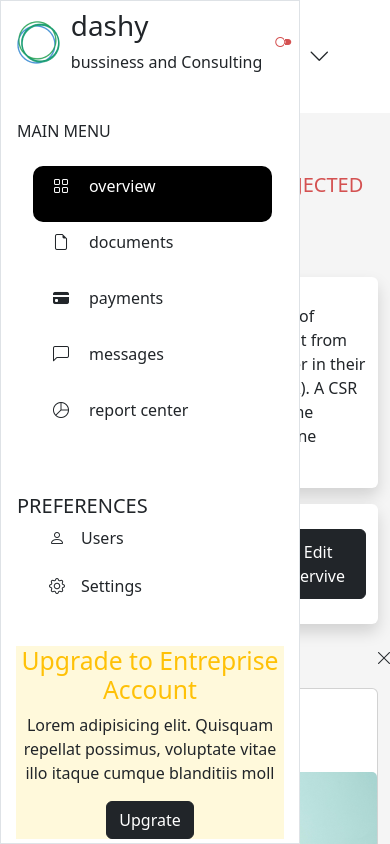
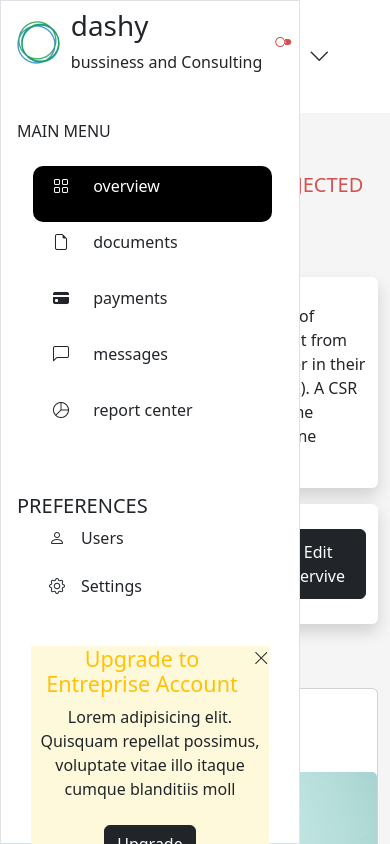
Before and after one commit to SamLaye/bootcampProjetReact1, a React (Create React App) app: page / in a window 390 px wide. Shown: the top 844 px of the page. Built offline with nearby package versions, Linux system fonts and the light colour scheme; the HTML template or start-up script is replaced by a standard one.

Commit message:
envoi a main

```diff
--- a/src/Maria.css
+++ b/src/Maria.css
@@ -9,13 +9,9 @@
     width: 90%;
   }
   .doing{
-    width: 90%;
+    width: 95%;
     margin: 0 auto;
     background-color: #FFF9DB;
-  }
-  .X{
-    left: 260px;
-    top: 0px;
   }
   .card{
    min-height:570px;
@@ -24,11 +20,11 @@
   #body{
     background-color: #f5f5f5 !important;
   }
+  @media screen and (max-width:996px){
 
-  @media screen and (max-width:860px){
-
-    .X{
-      left: 360px;
-      top: 0px;
+    .doing{
+      width: 80%;
+      margin: 0 auto;
+      background-color: #FFF9DB;
     }
   }
--- a/src/component/Sidebar.jsx
+++ b/src/component/Sidebar.jsx
@@ -36,7 +36,7 @@ export default function Sidebar({munuItems,handleToggle}) {
             munuItems.map((items) => (
                 <li className=' list-unstyled pb-4 pt-2 pe-5  fs-5' id={items.list} >
                   <i className={items.icon} id={items.id} ></i>
-                    {items.name} </li>
+                  <span>  {items.name}</span> </li>
             ))
             }
             </ul>
@@ -55,16 +55,14 @@ export default function Sidebar({munuItems,handleToggle}) {
             </ul>
 
         </div>
-        <div className='doing text-center  position-relative mt-5'>
-            <h3 className='text-warning text-wrap text-center fs-2'> Upgrade to Entreprise Account</h3>
+        <div className='doing text-center mt-5'>
+            <div className='d-flex'>
+            <h3 className='text-warning  fs-4'>Upgrade to Entreprise Account</h3>
+            <i className="bi bi-x-lg "></i>
+            </div>
             <p className='fs-6'>Lorem  adipisicing elit. Quisquam repellat possimus, voluptate vitae illo itaque cumque blanditiis moll</p>
-            <button  className='text-white btn btn-dark '>Upgrate</button>
-
-        <div className='position-absolute X '><i className="bi bi-x-lg "></i></div>
+            <button  className='text-white btn btn-dark m-2 '>Upgrade</button>
         </div>
-
-
-
     </div>
   )
 }
```
